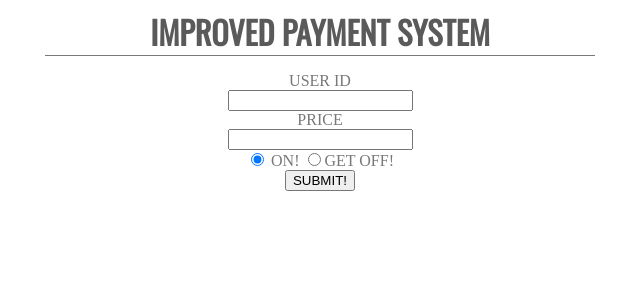
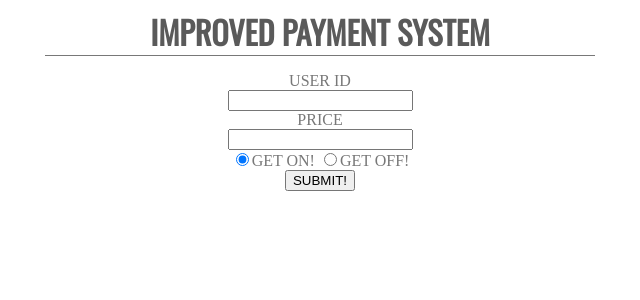
Before and after one commit to johnnyapu15/abeek, a Flask app: page / in a window 1280 px wide. Shown: the top 300 px of the page, without its empty margins (320-960 px from the left). Run offline with Flask 2, Linux system fonts and the light colour scheme; data that the repository does not hold is empty.

Commit message:
misspelled

```diff
--- a/abeek_web/templates/testmain.html
+++ b/abeek_web/templates/testmain.html
@@ -9,7 +9,7 @@
       <dt>PRICE
       <input type=text name=price>
       <dt>
-      <input type="radio" name="getting" value="get_on" checked="checked"> ON!
+      <input type="radio" name="getting" value="get_on" checked="checked">GET ON!
       <input type="radio" name="getting" value="get_off">GET OFF!
       <input type=submit value=SUBMIT!>
     </dl>
```
